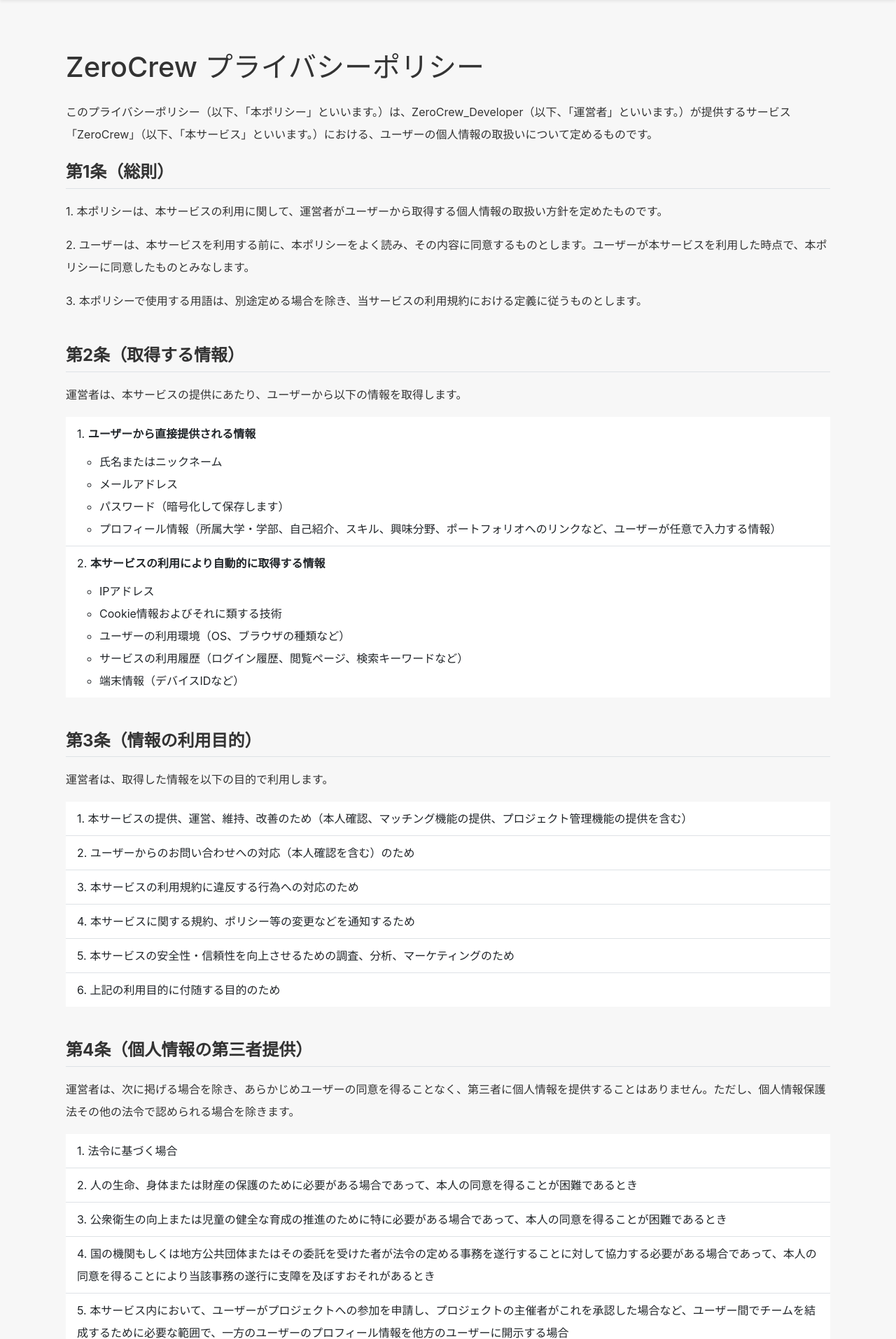
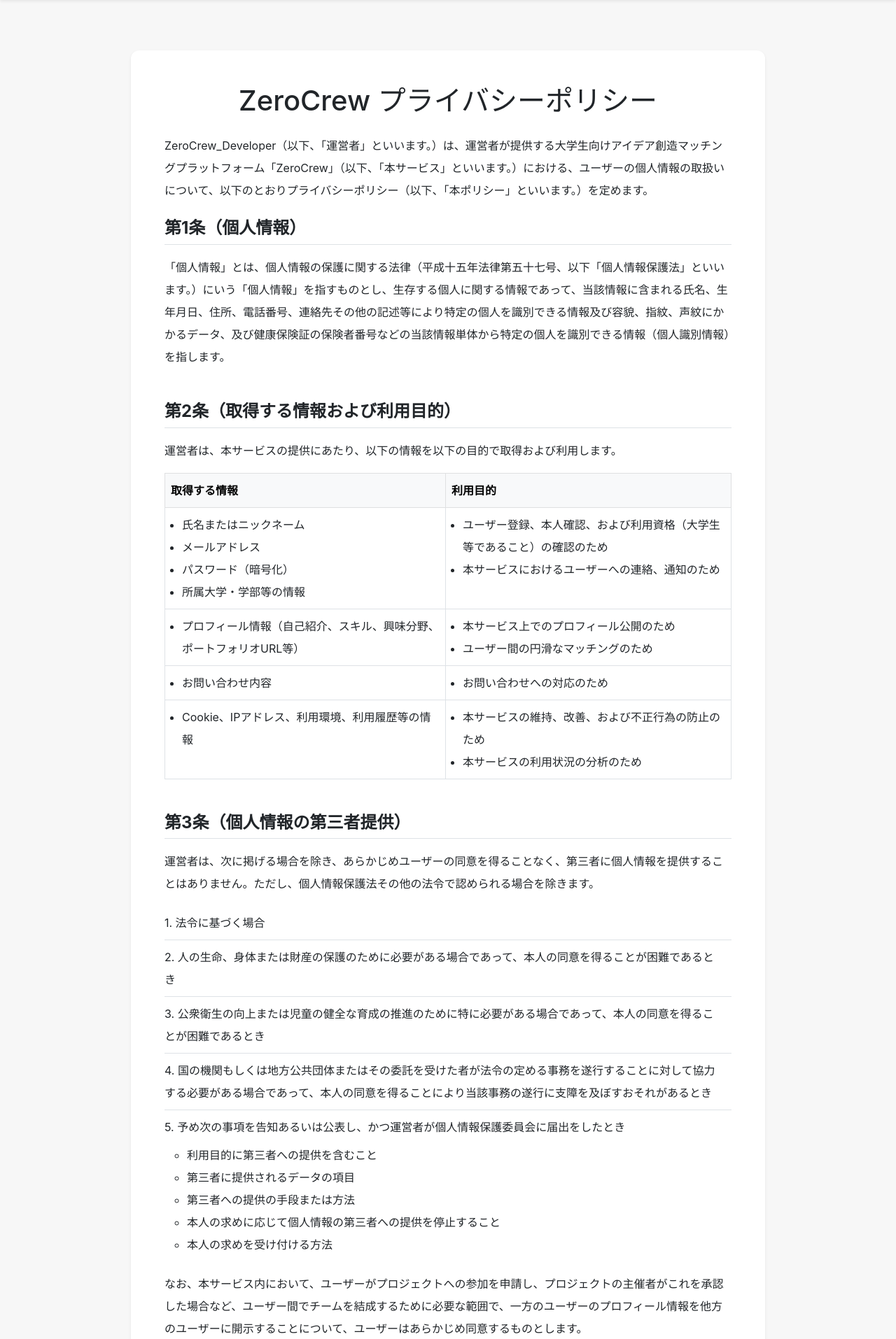
Before and after one commit to toru-sakairi/ZeroCrew, a Django app: page /pages/privacy_policy/ in a window 1280 px wide. Shown: the part 56-1970 px from the top of the page at 70% size. Run offline with Django 4.2, Linux system fonts and the light colour scheme.

Commit message:
add icon & improve policy and so on

```diff
--- a/zerocrew/templates/base.html
+++ b/zerocrew/templates/base.html
@@ -4,6 +4,7 @@
 
 <head>
     <meta charset="utf-8">
+    <link rel="icon" type="image/png" href="{% static 'images/zerocrew_icon.png' %}">
     <meta name="viewport" content="width=device-width, initial-scale=1">
 
     <!-- Bootstrap CSS (こちらを先に読み込む) -->
--- a/zerocrew/templates/pages/privacy_policy.html
+++ b/zerocrew/templates/pages/privacy_policy.html
@@ -3,125 +3,175 @@
 
 {% block title %}プライバシーポリシー - ZeroCrew{% endblock %}
 
-{# このページでは2カラムレイアウトを上書きして、1カラムのレイアウトを定義します #}
 {% block page_layout %}
-<div class="row">
-    <div class="col-12">
-        <div class="container py-5">
+{# ページのメインコンテンツを中央に配置するためのコンテナ #}
+<div class="container py-4 py-md-5">
+    <div class="row justify-content-center">
+        <div class="col-lg-10">
+            <div class="card shadow-sm border-0 rounded-lg p-4 p-md-5">
 
-            <h1 class="mb-4">ZeroCrew プライバシーポリシー</h1>
+                <h1 class="mb-4 text-center">ZeroCrew プライバシーポリシー</h1>
 
-            <div class="lh-lg"> {# lh-lgクラスで行間を広げ、読みやすくします #}
+                <div class="lh-lg">
                     <p class="mb-4">
-                    このプライバシーポリシー（以下、「本ポリシー」といいます。）は、ZeroCrew_Developer（以下、「運営者」といいます。）が提供するサービス「ZeroCrew」（以下、「本サービス」といいます。）における、ユーザーの個人情報の取扱いについて定めるものです。
+                        ZeroCrew_Developer（以下、「運営者」といいます。）は、運営者が提供する大学生向けアイデア創造マッチングプラットフォーム「ZeroCrew」（以下、「本サービス」といいます。）における、ユーザーの個人情報の取扱いについて、以下のとおりプライバシーポリシー（以下、「本ポリシー」といいます。）を定めます。
                     </p>
 
-                <div class="mb-5">
-                    <h2 class="h4 fw-bold border-bottom pb-2 mb-3">第1条（総則）</h2>
-                    <p>1. 本ポリシーは、本サービスの利用に関して、運営者がユーザーから取得する個人情報の取扱い方針を定めたものです。</p>
-                    <p>2. ユーザーは、本サービスを利用する前に、本ポリシーをよく読み、その内容に同意するものとします。ユーザーが本サービスを利用した時点で、本ポリシーに同意したものとみなします。</p>
-                    <p>3. 本ポリシーで使用する用語は、別途定める場合を除き、当サービスの利用規約における定義に従うものとします。</p>
+                    <div id="policy-1" class="mb-5">
+                        <h2 class="h4 fw-bold border-bottom pb-2 mb-3">第1条（個人情報）</h2>
+                        <!-- [改善案] 「個人情報」の定義を明確にしました。 -->
+                        <p>「個人情報」とは、個人情報の保護に関する法律（平成十五年法律第五十七号、以下「個人情報保護法」といいます。）にいう「個人情報」を指すものとし、生存する個人に関する情報であって、当該情報に含まれる氏名、生年月日、住所、電話番号、連絡先その他の記述等により特定の個人を識別できる情報及び容貌、指紋、声紋にかかるデータ、及び健康保険証の保険者番号などの当該情報単体から特定の個人を識別できる情報（個人識別情報）を指します。</p>
                     </div>
 
-                <div class="mb-5">
-                    <h2 class="h4 fw-bold border-bottom pb-2 mb-3">第2条（取得する情報）</h2>
-                    <p>運営者は、本サービスの提供にあたり、ユーザーから以下の情報を取得します。</p>
-                    <ol class="list-group list-group-flush mt-3">
-                        <li class="list-group-item">
-                            1. <strong>ユーザーから直接提供される情報</strong>
-                            <ul class="mt-2">
+                    <div id="policy-2" class="mb-5">
+                        <h2 class="h4 fw-bold border-bottom pb-2 mb-3">第2条（取得する情報および利用目的）</h2>
+                        <p>運営者は、本サービスの提供にあたり、以下の情報を以下の目的で取得および利用します。</p>
+                        <!-- [改善案] 取得情報と利用目的を一体化させ、より分かりやすくしました。また、「大学生等であることの確認」という重要な目的を明記しました。 -->
+                        <table class="table table-bordered mt-3">
+                            <thead class="table-light">
+                                <tr>
+                                    <th scope="col">取得する情報</th>
+                                    <th scope="col">利用目的</th>
+                                </tr>
+                            </thead>
+                            <tbody>
+                                <tr>
+                                    <td>
+                                        <ul class="mb-0 ps-3">
                                             <li>氏名またはニックネーム</li>
                                             <li>メールアドレス</li>
-                                <li>パスワード（暗号化して保存します）</li>
-                                <li>プロフィール情報（所属大学・学部、自己紹介、スキル、興味分野、ポートフォリオへのリンクなど、ユーザーが任意で入力する情報）</li>
+                                            <li>パスワード（暗号化）</li>
+                                            <li>所属大学・学部等の情報</li>
                                         </ul>
-                        </li>
-                        <li class="list-group-item">
-                            2. <strong>本サービスの利用により自動的に取得する情報</strong>
+                                    </td>
+                                    <td>
+                                        <ul class="mb-0 ps-3">
+                                            <li>ユーザー登録、本人確認、および利用資格（大学生等であること）の確認のため</li>
+                                            <li>本サービスにおけるユーザーへの連絡、通知のため</li>
+                                        </ul>
+                                    </td>
+                                </tr>
+                                <tr>
+                                    <td>
+                                        <ul class="mb-0 ps-3">
+                                            <li>プロフィール情報（自己紹介、スキル、興味分野、ポートフォリオURL等）</li>
+                                        </ul>
+                                    </td>
+                                    <td>
+                                        <ul class="mb-0 ps-3">
+                                            <li>本サービス上でのプロフィール公開のため</li>
+                                            <li>ユーザー間の円滑なマッチングのため</li>
+                                        </ul>
+                                    </td>
+                                </tr>
+                                <tr>
+                                    <td>
+                                        <ul class="mb-0 ps-3">
+                                            <li>お問い合わせ内容</li>
+                                        </ul>
+                                    </td>
+                                    <td>
+                                        <ul class="mb-0 ps-3">
+                                            <li>お問い合わせへの対応のため</li>
+                                        </ul>
+                                    </td>
+                                </tr>
+                                <tr>
+                                    <td>
+                                        <ul class="mb-0 ps-3">
+                                            <li>Cookie、IPアドレス、利用環境、利用履歴等の情報</li>
+                                        </ul>
+                                    </td>
+                                    <td>
+                                        <ul class="mb-0 ps-3">
+                                            <li>本サービスの維持、改善、および不正行為の防止のため</li>
+                                            <li>本サービスの利用状況の分析のため</li>
+                                        </ul>
+                                    </td>
+                                </tr>
+                            </tbody>
+                        </table>
+                    </div>
+
+                    <div id="policy-3" class="mb-5">
+                        <h2 class="h4 fw-bold border-bottom pb-2 mb-3">第3条（個人情報の第三者提供）</h2>
+                        <p>運営者は、次に掲げる場合を除き、あらかじめユーザーの同意を得ることなく、第三者に個人情報を提供することはありません。ただし、個人情報保護法その他の法令で認められる場合を除きます。</p>
+                        <ol class="list-group list-group-flush mt-3">
+                            <li class="list-group-item ps-0">1. 法令に基づく場合</li>
+                            <li class="list-group-item ps-0">2. 人の生命、身体または財産の保護のために必要がある場合であって、本人の同意を得ることが困難であるとき</li>
+                            <li class="list-group-item ps-0">3. 公衆衛生の向上または児童の健全な育成の推進のために特に必要がある場合であって、本人の同意を得ることが困難であるとき</li>
+                            <li class="list-group-item ps-0">4. 国の機関もしくは地方公共団体またはその委託を受けた者が法令の定める事務を遂行することに対して協力する必要がある場合であって、本人の同意を得ることにより当該事務の遂行に支障を及ぼすおそれがあるとき</li>
+                            <!-- [改善案] サービスの中核機能であるため、第三者提供の例外ではなく、同意事項として明確化します。 -->
+                            <li class="list-group-item ps-0">5. 予め次の事項を告知あるいは公表し、かつ運営者が個人情報保護委員会に届出をしたとき
                                 <ul class="mt-2">
-                                <li>IPアドレス</li>
-                                <li>Cookie情報およびそれに類する技術</li>
-                                <li>ユーザーの利用環境（OS、ブラウザの種類など）</li>
-                                <li>サービスの利用履歴（ログイン履歴、閲覧ページ、検索キーワードなど）</li>
-                                <li>端末情報（デバイスIDなど）</li>
+                                    <li>利用目的に第三者への提供を含むこと</li>
+                                    <li>第三者に提供されるデータの項目</li>
+                                    <li>第三者への提供の手段または方法</li>
+                                    <li>本人の求めに応じて個人情報の第三者への提供を停止すること</li>
+                                    <li>本人の求めを受け付ける方法</li>
                                 </ul>
                             </li>
                         </ol>
+                        <p class="mt-3">なお、本サービス内において、ユーザーがプロジェクトへの参加を申請し、プロジェクトの主催者がこれを承認した場合など、ユーザー間でチームを結成するために必要な範囲で、一方のユーザーのプロフィール情報を他方のユーザーに開示することについて、ユーザーはあらかじめ同意するものとします。</p>
                     </div>
 
-                <div class="mb-5">
-                    <h2 class="h4 fw-bold border-bottom pb-2 mb-3">第3条（情報の利用目的）</h2>
-                     <p>運営者は、取得した情報を以下の目的で利用します。</p>
-                    <ol class="list-group list-group-flush mt-3">
-                        <li class="list-group-item">1. 本サービスの提供、運営、維持、改善のため（本人確認、マッチング機能の提供、プロジェクト管理機能の提供を含む）</li>
-                        <li class="list-group-item">2. ユーザーからのお問い合わせへの対応（本人確認を含む）のため</li>
-                        <li class="list-group-item">3. 本サービスの利用規約に違反する行為への対応のため</li>
-                        <li class="list-group-item">4. 本サービスに関する規約、ポリシー等の変更などを通知するため</li>
-                        <li class="list-group-item">5. 本サービスの安全性・信頼性を向上させるための調査、分析、マーケティングのため</li>
-                        <li class="list-group-item">6. 上記の利用目的に付随する目的のため</li>
-                    </ol>
+                    <div id="policy-4" class="mb-5">
+                        <h2 class="h4 fw-bold border-bottom pb-2 mb-3">第4条（個人情報の取扱いの委託）</h2>
+                        <p>運営者は、利用目的の達成に必要な範囲内において、個人情報の取扱いの全部または一部を外部の事業者に委託する場合があります。その際、運営者は、個人情報を適切に保護できる管理体制を整備し実行していることを条件として委託先を厳選し、契約等において個人情報の適正管理・機密保持などによりユーザーの個人情報の漏洩防止に必要な事項を取り決め、適切な管理を実施させます。（例：サーバーホスティング事業者、メール配信サービス事業者など）</p>
                     </div>
 
-                <div class="mb-5">
-                    <h2 class="h4 fw-bold border-bottom pb-2 mb-3">第4条（個人情報の第三者提供）</h2>
-                    <p>運営者は、次に掲げる場合を除き、あらかじめユーザーの同意を得ることなく、第三者に個人情報を提供することはありません。ただし、個人情報保護法その他の法令で認められる場合を除きます。</p>
-                    <ol class="list-group list-group-flush mt-3">
-                        <li class="list-group-item">1. 法令に基づく場合</li>
-                        <li class="list-group-item">2. 人の生命、身体または財産の保護のために必要がある場合であって、本人の同意を得ることが困難であるとき</li>
-                        <li class="list-group-item">3. 公衆衛生の向上または児童の健全な育成の推進のために特に必要がある場合であって、本人の同意を得ることが困難であるとき</li>
-                        <li class="list-group-item">4. 国の機関もしくは地方公共団体またはその委託を受けた者が法令の定める事務を遂行することに対して協力する必要がある場合であって、本人の同意を得ることにより当該事務の遂行に支障を及ぼすおそれがあるとき</li>
-                        <li class="list-group-item">5. 本サービス内において、ユーザーがプロジェクトへの参加を申請し、プロジェクトの主催者がこれを承認した場合など、ユーザー間でチームを結成するために必要な範囲で、一方のユーザーのプロフィール情報を他方のユーザーに開示する場合</li>
-                    </ol>
+                    <div id="policy-5" class="mb-5">
+                        <h2 class="h4 fw-bold border-bottom pb-2 mb-3">第5条（安全管理措置）</h2>
+                        <!-- [改善案] 安全管理措置について具体的に記述することで、信頼性を高めます。 -->
+                        <p>運営者は、その取り扱う個人情報の漏えい、滅失又はき損の防止その他の個人情報の安全管理のために、組織的、物理的、技術的に必要かつ適切な措置を講じます。</p>
                     </div>
 
-                <div class="mb-5">
-                    <h2 class="h4 fw-bold border-bottom pb-2 mb-3">第5条（個人情報の取扱いの委託）</h2>
-                    <p>運営者は、利用目的の達成に必要な範囲内において、個人情報の取扱いの全部または一部を外部の事業者に委託する場合があります。その際、運営者は、個人情報を適切に保護できる管理体制を整備し実行していることを条件として委託先を厳選し、契約等において個人情報の適正管理・機密保持などによりユーザーの個人情報の漏洩防止に必要な事項を取り決め、適切な管理を実施させます。</p>
-                </div>
-
-                <div class="mb-5">
+                    <div id="policy-6" class="mb-5">
                         <h2 class="h4 fw-bold border-bottom pb-2 mb-3">第6条（個人情報の開示、訂正、利用停止等）</h2>
-                    <p>1. 運営者は、ユーザー本人から個人情報の開示を求められたときは、本人に対し、遅滞なくこれを開示します。ただし、開示することにより次のいずれかに該当する場合は、その全部または一部を開示しないこともあり、開示しない決定をした場合には、その旨を遅滞なく通知します。</p>
+                        <p>1. 運営者は、ユーザー本人から個人情報の開示を求められたときは、本人に対し、遅滞なくこれを開示します。ただし、開示することにより次のいずれかに該当する場合は、その全部または一部を開示しないこともあり、開示しない決定をした場合には、その旨を遅滞なく通知します。なお、個人情報の開示に際しては、1件あたり1,000円の手数料を申し受けます。</p>
                         <ul class="list-group list-group-flush my-3">
-                        <li class="list-group-item">・本人または第三者の生命、身体、財産その他の権利利益を害するおそれがある場合</li>
-                        <li class="list-group-item">・運営者の業務の適正な実施に著しい支障を及ぼすおそれがある場合</li>
-                        <li class="list-group-item">・その他法令に違反することとなる場合</li>
+                            <li class="list-group-item ps-0">・本人または第三者の生命、身体、財産その他の権利利益を害するおそれがある場合</li>
+                            <li class="list-group-item ps-0">・運営者の業務の適正な実施に著しい支障を及ぼすおそれがある場合</li>
+                            <li class="list-group-item ps-0">・その他法令に違反することとなる場合</li>
                         </ul>
                         <p>2. ユーザーは、自己の個人情報の内容が事実でない場合には、運営者の定めるところにより、運営者に対して個人情報の訂正、追加または削除を請求することができます。</p>
                         <p>3. ユーザーは、自己の個人情報が利用目的の範囲を超えて取り扱われている場合、または不正の手段により取得されたものである場合には、運営者の定めるところにより、運営者に対してその利用の停止または消去を請求することができます。</p>
-                    <p>4. 前二項の請求については、本ポリシー末尾のお問い合わせ窓口までご連絡ください。</p>
+                        <p>4. 前三項の請求については、第10条に定めるお問い合わせ窓口までご連絡ください。</p>
                     </div>
 
-                <div class="mb-5">
+                    <div id="policy-7" class="mb-5">
                         <h2 class="h4 fw-bold border-bottom pb-2 mb-3">第7条（Cookieおよびアクセス解析ツールについて）</h2>
                         <p>1. 本サービスは、ユーザーの利便性向上や利用状況の把握のためにCookieを使用しています。ユーザーは、ブラウザの設定でCookieを無効にすることができますが、その場合、本サービスの一部機能が利用できなくなることがあります。</p>
                         <p>2. 本サービスでは、Google LLCが提供する「Google Analytics」を利用して、サービスの利用状況を計測しています。Google Analyticsは、Cookieを利用してユーザーの情報を収集しますが、収集される情報に個人を特定するものは含まれておりません。収集されたデータはGoogle社のプライバシーポリシーに基づいて管理されます。詳細については、Google Analyticsの公式サイトおよびプライバシーポリシーをご確認ください。</p>
                     </div>
 
-                <div class="mb-5">
+                    <div id="policy-8" class="mb-5">
                         <h2 class="h4 fw-bold border-bottom pb-2 mb-3">第8条（プライバシーポリシーの変更）</h2>
-                    <p>1. 運営者は、法令の改正、社会情勢の変化、その他運営者が必要と認めた場合、ユーザーの事前の承諾を得ることなく、本ポリシーの内容を改定することができるものとします。</p>
-                    <p>2. 本ポリシーを変更した場合には、本ウェブサイト上での掲示その他の適切な方法により周知し、変更後の本ポリシーは、ウェブサイトに掲載したときから効力を生じるものとします。</p>
+                        <p>1. 本ポリシーの内容は、法令その他本ポリシーに別段の定めのある事項を除いて、ユーザーに通知することなく、変更することができるものとします。</p>
+                        <p>2. 運営者が別途定める場合を除いて、変更後のプライバシーポリシーは、本ウェブサイトに掲載したときから効力を生じるものとします。</p>
                     </div>
 
-                <div class="mb-5">
+                    <div id="policy-9" class="mb-5">
                         <h2 class="h4 fw-bold border-bottom pb-2 mb-3">第9条（準拠法および管轄裁判所）</h2>
                         <p>1. 本ポリシーの解釈にあたっては、日本法を準拠法とします。</p>
                         <p>2. 本ポリシーに関する紛争については、利用規約に定める専属的合意管轄裁判所とします。</p>
                     </div>
 
-                <div class="mb-5">
+                    <div id="policy-10" class="mb-5">
                         <h2 class="h4 fw-bold border-bottom pb-2 mb-3">第10条（お問い合わせ窓口）</h2>
-                    <p>本ポリシーに関するご意見、ご質問、苦情のお申し出その他個人情報の取扱いに関するお問い合わせは、下記の窓口までお願いいたします。</p>
+                        <p>本ポリシーに関するお問い合わせは、下記の窓口までお願いいたします。</p>
                         <ul class="list-unstyled mt-3">
-                        <li><strong>事業者名：</strong> ZeroCrew_Developer</li>
-                        <li><strong>連絡先メールアドレス：</strong> tdu23fi044@gmail.com</li>
+                            <!-- [改善案] 個人事業主の場合でも、屋号（サービス名）を記載するのが一般的です。 -->
+                            <li><strong>事業者名：</strong> ZeroCrew 運営事務局</li>
+                            <li><strong>連絡先メールアドレス：</strong> （作成した専用Gmailアドレス）</li>
                         </ul>
-                    <p class="mt-3">運営者の住所および代表者氏名については、上記メールアドレスにご請求いただければ、遅滞なく開示いたします。</p>
+                        <!-- [改善案] 特定商取引法に基づく表記の観点から、請求があった場合に開示する旨を明記するのが一般的です。元の記述は非常に良いです。 -->
+                        <p class="mt-3 small text-muted">運営者の住所および代表者氏名につきましては、上記メールアドレスにご請求いただければ、遅滞なく開示いたします。</p>
                     </div>
 
                     <div class="text-end small">
-                    <p>策定日：2025年6月29日</p>
+                        <p>2025年07月01日 策定</p>
+                    </div>
                 </div>
             </div>
         </div>
@@ -129,7 +179,6 @@
 </div>
 {% endblock page_layout %}
 
-
 {# このページでは content と sidebar は使わないので、空にしておきます #}
 {% block content %}{% endblock %}
 {% block sidebar %}{% endblock %}
```
Also changed, not shown: zerocrew/templates/pages/landing_about.html (+91 -90 lines), zerocrew/static/images/zerocrew_icon.png (added). Lines whose indentation alone changed are shown as unchanged.
